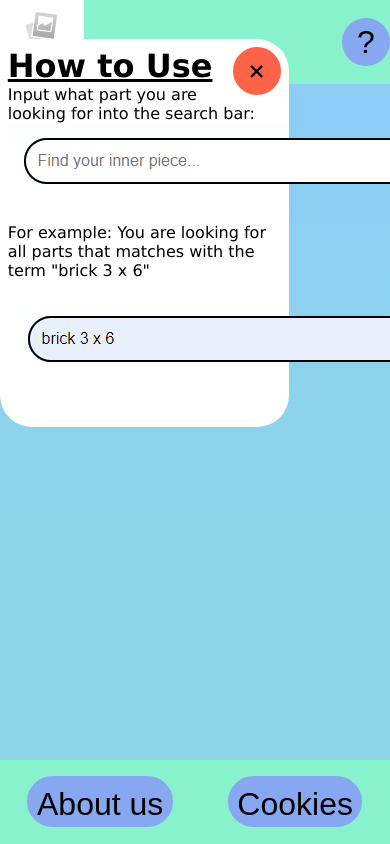
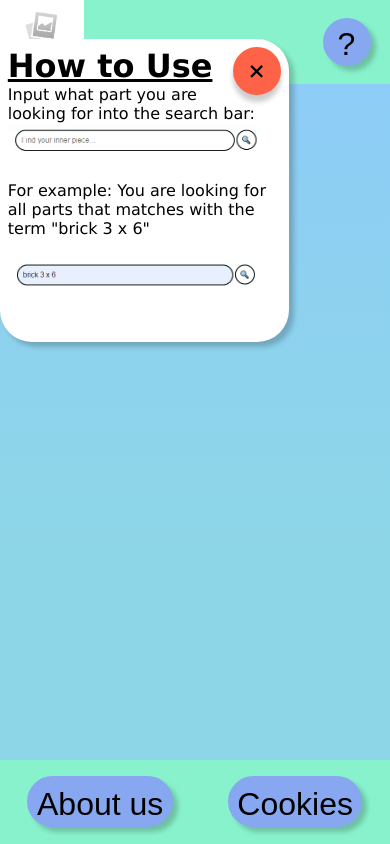
Before and after one commit to SamuelHellqvist/tnmk30_lego, a PHP site: page /index.php in a window 390 px wide, after a click that opens the changed part; the page is wider, and only the part inside the window is pictured. Run offline with PHP 8.4, Linux system fonts and the light colour scheme.

Commit message:
fixat knappar responsiva, skuggor, sökknappar fixade

```diff
--- a/head.txt
+++ b/head.txt
@@ -26,7 +26,7 @@
 
 
         <input type="image" id="searchBtn" onmouseover="this.src='images/magnifyingGlassHover.png'"
-             alt="magnifying glass" onmouseout="this.src='images/magnifyingGlass.png'">
+             alt="magnifying glass" onmouseout="this.src='images/magnifyingGlass.png'" src="images/magnifyingGlass.png">
         </form>
 
 
--- a/howToUse.txt
+++ b/howToUse.txt
@@ -1,9 +1,9 @@
 <h1><strong><u>How to Use</u></strong></h1>
 <p>Input what part you are looking for into the search bar:</p>
-<p><img src="images/input.PNG" alt="Empty searchbar"></p>
+<p><img src="images/input.PNG" class="howToUseImg" alt="Empty searchbar"></p>
 <p>&nbsp;</p>
 <p>For example: You are looking for all parts that matches with the term "brick 3 x 6"</p>
 <p>&nbsp;</p>
-<p><img src="images/example.PNG" alt="Example search: &ldquo;brick 3 x 6&rdquo;"></p>
+<p><img src="images/example.PNG" class="howToUseImg" alt="Example search: &ldquo;brick 3 x 6&rdquo;"></p>
 <p>&nbsp;</p>
 <p>&nbsp;</p>
--- a/index.php
+++ b/index.php
@@ -47,7 +47,7 @@
             <input type="text" name="searchResult" id="search_bar" placeholder="Find your inner piece...">
 
             <input type="image" id="searchBtn" onmouseover="this.src='images/magnifyingGlassHover.png'"
-             alt="magnifying glass" onmouseout="this.src='images/magnifyingGlass.png'">
+             alt="magnifying glass" onmouseout="this.src='images/magnifyingGlass.png'" src="images/magnifyingGlass.png">
             <!-- <input type="image" id="searchBtnHover" src="images/magnifyingGlassHover.png" alt="Magnifying Glass hover"> -->
             </form>
     </div>
--- a/style.css
+++ b/style.css
@@ -104,7 +104,9 @@ footer button{
     white-space: nowrap;
     padding: 1rem;
 }
-
+.howToUseImg{
+max-width: 65vw;
+}
 
 /*Bilder*/
 #search_image {
@@ -114,7 +116,7 @@ footer button{
 }
 
 .cookiesImg{
-    height: 20rem;
+    height: 20vh;
 }
 
 
@@ -122,6 +124,11 @@ footer button{
 #resultSearchbar{
     border: solid black;
     border-width: 2px;
+    height: 3vh;
+    border-bottom-right-radius: 0;
+    border-top-right-radius: 0;
+    border-right: 0;
+    box-shadow:  5px 5px 5px rgba(0, 0, 0, 0.2);
 }
 
 /* Ruta för text */
@@ -138,6 +145,7 @@ input{
     display: flex;
     justify-content: center;
     align-items: center;
+
 }
 
 .popuptext{
@@ -151,16 +159,8 @@ input{
     justify-self: center;
     padding: 2%;
     font-family:'Lucida Sans', 'Lucida Sans Regular', 'Lucida Grande', 'Lucida Sans Unicode', Geneva, Verdana, sans-serif;
+    box-shadow:  5px 5px 5px rgba(0, 0, 0, 0.2);
 }
-
-#myPopup img{
-    height: 10vw;
-    width: 10vw;
-}
-
-
-
-
 
 /* Alla knappar */
 button{
@@ -172,6 +172,7 @@ button{
     border-radius: 2rem;
     height: 6vh;
     min-height: 3rem;
+    box-shadow:  5px 5px 5px rgba(0, 0, 0, 0.2);
 }
 
 #how_to_use_btn {
@@ -184,6 +185,8 @@ button{
     border-radius: 50%;
     width: 3rem;
     height: 3rem;
+    margin-left: 6vw;
+    margin-right: 5vw;
 }
 
 #about {
@@ -218,6 +221,7 @@ button{
     border-bottom-right-radius: 0;
     border-top-right-radius: 0;
     border-right: 0;
+    box-shadow:  5px 5px 5px rgba(0, 0, 0, 0.2);
 }
 
 form{
@@ -238,6 +242,7 @@ form{
     border-left: 0;
     border-top-left-radius: 0;
     border-bottom-left-radius: 0;
+    box-shadow:  5px 5px 5px rgba(0, 0, 0, 0.2);
 }
 
 
@@ -246,7 +251,8 @@ button:hover{
     cursor: pointer;
     color: white;
     border: solid var(--tourqoise);
-}
+    box-shadow:none;
+    }
 
 /*När searchBtn svävas över*/
 
@@ -276,6 +282,7 @@ button:hover{
     position: relative;
     max-height: 200px;
     border-radius: 1rem;
+    box-shadow:  5px 5px 5px rgba(0, 0, 0, 0.2);
 
 }
 
@@ -359,6 +366,4 @@ button:hover{
         height: 10vh;
     }
 
-
-
 }
```
Also changed, not shown: todo.txt (+14 -0 lines).
